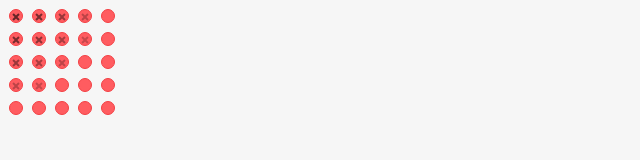
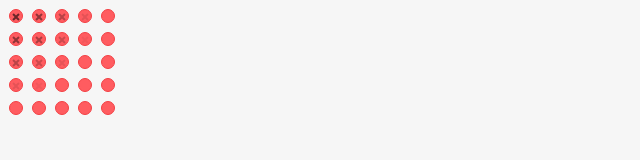
Before and after one commit to yutotakano/atetne, a React (Vite) app: page / in a window 1280 px wide. Shown: the top 160 px of the page, without its empty margins (0-640 px from the left). Built offline with nearby package versions, Linux system fonts and the light colour scheme.

Commit message:
Fix wrong logic in capping opacity of button contents when mouse is near

```diff
--- a/src/components/Button.tsx
+++ b/src/components/Button.tsx
@@ -31,7 +31,7 @@ export const Button = ({
       ref={handleRect}
       {...props}
     >
-      {isMouseNear ? <div style={{ opacity: isMouseNear ? (130 - Math.hypot(currentMouseX - midX, currentMouseY - midY)) / 100 : 1}}>{children}</div> : undefined}
+      {isMouseNear ? <div style={{ opacity: isMouseNear ? (100 - Math.hypot(currentMouseX - midX, currentMouseY - midY)) / 80 : 1}}>{children}</div> : undefined}
     </button>
   )
 }
```
